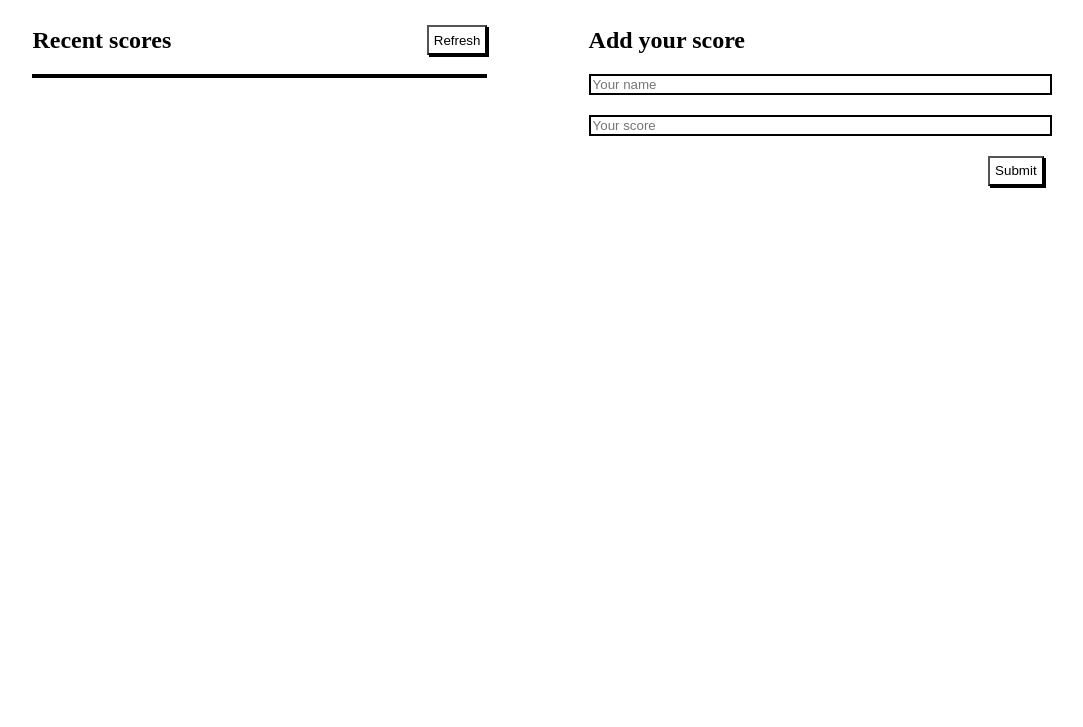
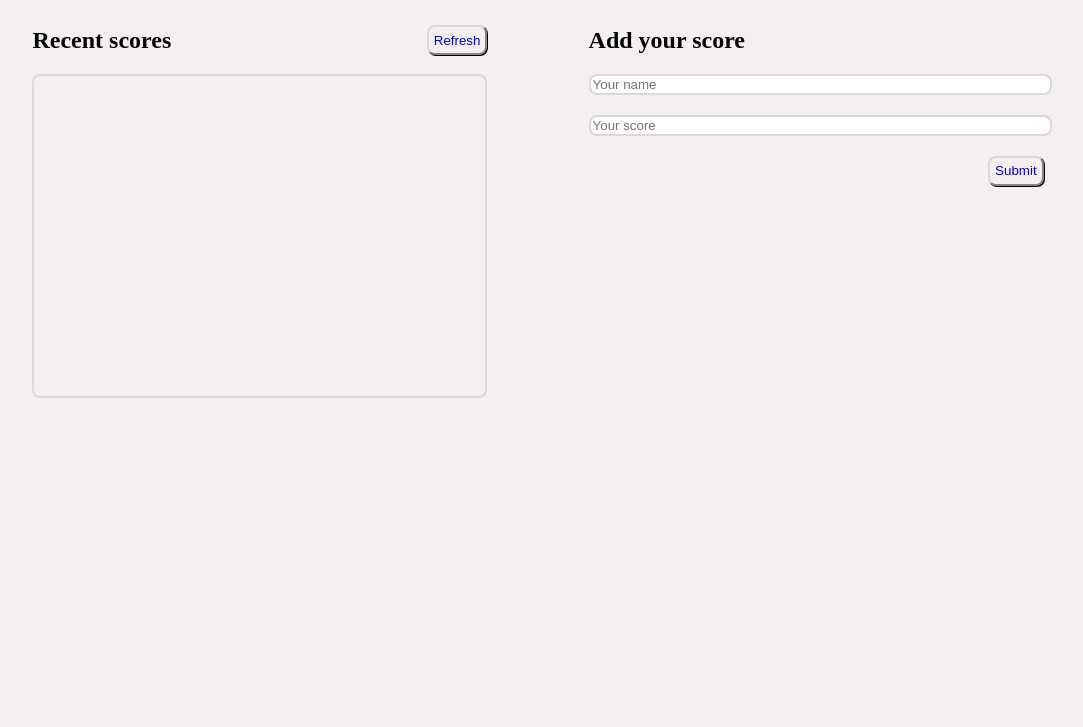
Before and after one commit to oguntayomicheal/Leaderboard, a website built with webpack: page src/index.html in a window 1280 px wide. Shown: the part 73-800 px from the top of the page, without its empty margins (102-1185 px from the left). Built offline with nearby package versions, Linux system fonts and the light colour scheme.

Commit message:
Add css styling

```diff
--- a/src/index.html
+++ b/src/index.html
@@ -13,7 +13,7 @@
             <section id="display-scores">
                 <div id="recent">
                     <h2>Recent scores</h2>
-                    <button type="button" id="refresh-btn">Refresh</button>
+                    <button type="button" id="refresh-btn"><a href="#">Refresh</a></button>
                 </div>
                 <div id="scores">
                     <ul id="all-scores">
@@ -26,7 +26,7 @@
                 <form action="#" id="form-data">
                     <input type="text" id="name" placeholder="Your name" required> <br>
                     <input type="number" id="score" placeholder="Your score" required> <br>
-                    <button type="submit" id="submit-btn">Submit</button>
+                    <button type="submit" id="submit-btn"><a href="#">Submit</a></button>
                 </form>
             </section>
         </div>
--- a/src/style.css
+++ b/src/style.css
@@ -1,3 +1,7 @@
+body {
+  background-color: #f5f0f0;
+}
+
 main {
   width: 80%;
   margin: auto;
@@ -20,7 +24,10 @@ main {
 }
 
 #scores {
-  border: 2px solid black;
+  border: 2px solid #dcd8d8;
+  overflow: auto;
+  height: 40vh;
+  border-radius: 8px;
 }
 
 ul {
@@ -40,20 +47,27 @@ ul {
 }
 
 button {
-  box-shadow: 2px 2px black;
+  box-shadow: 1px 1px black;
   padding: 5px 5px;
   height: 30px;
-  background-color: white;
+  background-color: #f5f0f0;
+  border-color: #dcd8d8;
+  border-radius: 8px;
 }
 
 input {
   width: 100%;
   margin-bottom: 20px;
-  border: 2px solid black;
+  border: 2px solid #dcd8d8;
+  border-radius: 8px;
 }
 
 #submit-btn {
   float: right;
+}
+
+a {
+  text-decoration: none;
 }
 
 @media screen and (max-width: 767px) {
```
Also changed, not shown: dist/[main].bundle.js, dist/index.html.
